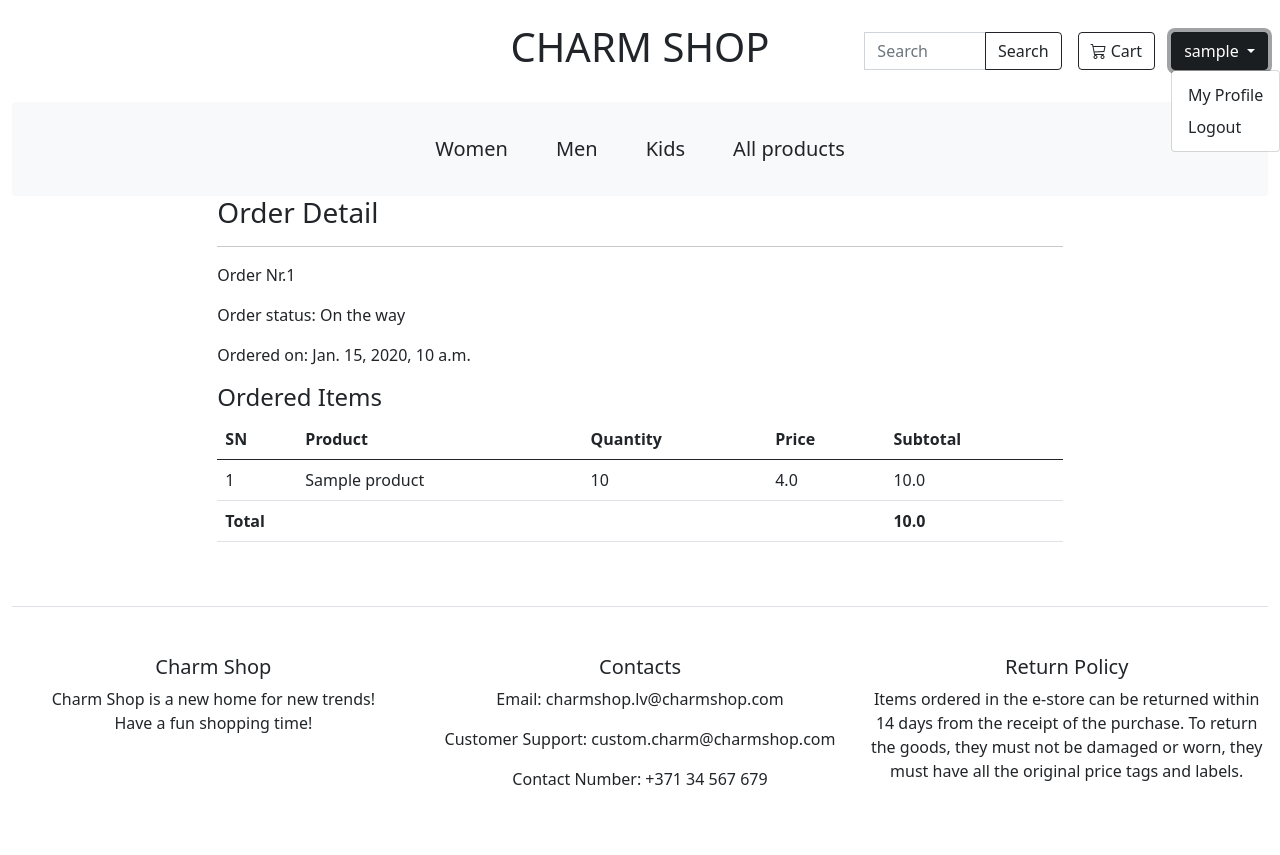
After one commit to OxanaIT/Charm_Shop, a Django app: a page that uses charm_shop/main_app/templates/main_app/base.html in a window 1280 px wide, after a click that opens the changed part. The commit adds this page. Run offline with Django 3.2, Linux system fonts and the light colour scheme; a user stored in the database is signed in; tables that the repository leaves empty hold one stand-in row (values such as "Sample post"); some libraries are stand-ins or nearby versions.

Commit message:
Create User Profile, Order History

```diff
--- a/charm_shop/main_app/models.py
+++ b/charm_shop/main_app/models.py
@@ -7,7 +7,7 @@ from django.contrib.auth.models import User
 class Customer(models.Model):
     user = models.OneToOneField(User, on_delete=models.CASCADE)
     full_name = models.CharField(max_length=200)
-    address = models.CharField(max_length=200, null=True, blank=True)
+    # address = models.CharField(max_length=200, null=True, blank=True)
     joined_on = models.DateTimeField(auto_now_add=True)
 
     def __str__(self):
@@ -85,7 +85,7 @@ class Variation(models.Model):
 class Cart(models.Model):
     customer = models.ForeignKey(
         Customer, on_delete=models.SET_NULL, null=True, blank=True)
-    total = models.PositiveIntegerField(default=0)
+    total = models.FloatField(default=0.00)
     created_at = models.DateTimeField(auto_now_add=True)
 
     # returning id of cart
@@ -97,9 +97,9 @@ class Cart(models.Model):
 class CartProduct(models.Model):
     cart = models.ForeignKey(Cart, on_delete=models.CASCADE)
     product = models.ForeignKey(Product, on_delete=models.CASCADE)
-    rate = models.PositiveIntegerField(null=True)
+    rate = models.FloatField(default=0.00)
     quantity = models.PositiveIntegerField()
-    subtotal = models.PositiveIntegerField()
+    subtotal = models.FloatField(default=0.00)
 
     def __str__(self):
         return "Cart: " + str(self.cart.id) + "CartProduct: " + str(self.id)
@@ -120,8 +120,8 @@ class Order(models.Model):
     shipping_address = models.CharField(max_length=200)
     mobile = models.CharField(max_length=10)
     email = models.EmailField(null=True, blank=True)
-    subtotal = models.PositiveIntegerField()
-    total = models.PositiveIntegerField()
+    subtotal = models.FloatField(default=0.00)
+    total = models.FloatField(default=0.00)
     order_status = models.CharField(max_length=50, choices=ORDER_STATUS)
     created_at = models.DateTimeField(auto_now_add=True)
 
--- a/charm_shop/main_app/templates/main_app/base.html
+++ b/charm_shop/main_app/templates/main_app/base.html
@@ -55,7 +55,8 @@
                         {{request.user.username}}
                 </button>
                   <div class="dropdown-menu" style="min-width: 70px" aria-labelledby="dropdownMenuButton">
-                    <a href="{% url 'userlogout' %}" class="dropdown-item">Logout</a>
+                      <a href="{% url 'user_profile' %}" class="dropdown-item">My Profile</a>
+                      <a href="{% url 'userlogout' %}" class="dropdown-item">Logout</a>
                   </div>
               </div>
               {% else %}
@@ -76,7 +77,6 @@
                 aria-controls="navbarsExample10" aria-expanded="false" aria-label="Toggle navigation">
           <span class="navbar-toggler-icon"></span>
         </button>
-
         <div class="collapse navbar-collapse justify-content-md-center" id="navbarsExample10">
           <ul class="navbar-nav">
             <li class="nav-item">
--- /dev/null
+++ b/charm_shop/main_app/templates/main_app/customer_order_detail.html
@@ -0,0 +1,48 @@
+{% extends "main_app/base.html" %}
+{% block title %}
+My Profile
+{% endblock %}
+{% block content %}
+<div class="conteiner">
+    <div class="row">
+        <div class="col-md-8 mx-auto">
+            <h3>Order Detail</h3><hr>
+            <p><span class="font-weight-bold"></span> Order Nr.{{ord_obj.id}} </p>
+            <p><span class="font-weight-bold"></span> Order status: {{ord_obj.order_status}} </p>
+            <p><span class="font-weight-bold"></span> Ordered on: {{ord_obj.created_at}} </p>
+            <h4>Ordered Items</h4>
+            <table class="table">
+                <thead>
+                <tr>
+                    <th>SN</th>
+                    <th>Product</th>
+                    <th>Quantity</th>
+                    <th>Price</th>
+                    <th>Subtotal</th>
+                </tr>
+                </thead>
+                <tbody>
+                {%  for cp in ord_obj.cart.cartproduct_set.all %}
+                <tr>
+                    <td>{{forloop.counter}}</td>
+                    <td>{{cp.product.title}}</td>
+                    <td>{{cp.quantity}}</td>
+                    <td>{{cp.rate}}</td>
+                    <td>{{cp.subtotal}}</td>
+                </tr>
+                {% endfor %}
+                <tr>
+                    <th colspan="4" class="text-right">Total</th>
+                    <th>{{ord_obj.total}}</th>
+                </tr>
+                </tbody>
+            </table>
+        </div>
+
+    </div>
+
+
+</div>
+
+
+{% endblock %}
--- a/charm_shop/main_app/templates/main_app/home.html
+++ b/charm_shop/main_app/templates/main_app/home.html
@@ -1,7 +1,7 @@
 {% extends "main_app/base.html" %} {% block title %}Home{% endblock %} {% block content %}
 <style>
     .carousel-item {
-        height: 440px;
+        height: 40%;
     }
 </style>
 
--- a/charm_shop/main_app/templates/main_app/productdetail.html
+++ b/charm_shop/main_app/templates/main_app/productdetail.html
@@ -32,7 +32,8 @@
             {% endif %}
             </form>
         </div>
-            <a href="{% url 'addtocart' product.id %}" class="btn btn-outline-dark mt-4 mb-1" style="display:block">Add To Cart</a>
+            <a href="{% url 'addtocart' product.id %}" class="btn btn-outline-dark mt-4 mb-1" style="display:block">
+                Add To Cart</a>
             <hr>
 
             <p class="text-uppercase">Description: {{ product.description }}</p>
--- a/charm_shop/main_app/templates/main_app/search.html
+++ b/charm_shop/main_app/templates/main_app/search.html
@@ -22,6 +22,7 @@ Search
                     <h4>{{result.title}}</h4>
                     <p class="text">Description: {{ result.description }}</p>
                     <p class="mt-4">Price: {{ result.price }} EUR</p>
+                    <a href="{% url 'addtocart' result.id %}" class="btn btn-success mb-3">Add To Cart</a>
                 </div>
             </div>
             {% endfor %}
--- a/charm_shop/main_app/urls.py
+++ b/charm_shop/main_app/urls.py
@@ -13,7 +13,8 @@ urlpatterns = [
     path("register/", UserRegistrationView.as_view(), name="registration"),
     path("logout/", UserLogoutView.as_view(), name="userlogout"),
     path("login/", UserLoginView.as_view(), name="userlogin"),
-
+    path("profile/", UserProfileView.as_view(), name="user_profile"),
+    path('profile/order-<int:pk>/', CustomerOrderDetailView.as_view(), name='customer_order_detail'),
     path("category/", views.sub_items, name="subitem"),
 
 
@@ -25,7 +26,8 @@ urlpatterns = [
     path('add-to-cart-<int:pro_id>/', AddToCartView.as_view(), name="addtocart"),
     path('my-cart/', MyCartView.as_view(), name="mycart"),
     path('manage-cart/<int:cp_id>/', ManageCartView.as_view(), name="managecart"),
-    path('checkout/', views.checkout, name="checkout"),
+    path('checkout/', CheckoutView.as_view(), name="checkout"),
+
 
     path('search/', SearchView.as_view(), name='search')
 
--- a/charm_shop/main_app/views.py
+++ b/charm_shop/main_app/views.py
@@ -1,10 +1,21 @@
-from django.views.generic import View, TemplateView, CreateView, FormView
+from django.views.generic import View, TemplateView, CreateView, FormView, DetailView
 from django.shortcuts import render, redirect
 from django.contrib.auth import authenticate, login, logout
 from .models import *
-from .forms import UserRegistrationForm, UserLoginForm
+from .forms import UserRegistrationForm, UserLoginForm, CheckoutForm
 from django.urls import reverse_lazy
 from django.db.models import Q
+
+
+class AssignCustomer(object):
+    def dispatch(self, request, *args, **kwargs):
+        cart_id = request.session.get("cart_id")
+        if cart_id:
+            cart_obj = Cart.objects.get(id=cart_id)
+            if request.user.is_authenticated and request.user.customer:
+                cart_obj.customer = request.user.customer
+                cart_obj.save()
+        return super().dispatch(request, *args, **kwargs)
 
 
 def home_page(request):
@@ -48,7 +59,7 @@ def all_products(request):
     return render(request, 'main_app/all_products.html', context)
 
 
-class ProductDetailView(TemplateView):
+class ProductDetailView(AssignCustomer, TemplateView):
     template_name = "main_app/productdetail.html"
 
     # dynamic content is not present, we have to send it from our backend
@@ -63,7 +74,7 @@ class ProductDetailView(TemplateView):
         return context
 
 
-class SearchView(TemplateView):
+class SearchView(AssignCustomer, TemplateView):
     template_name = 'main_app/search.html'
 
     def get_context_data(self, **kwargs):
@@ -126,7 +137,7 @@ class UserLoginView(FormView):
             return self.success_url
 
 
-class AddToCartView(TemplateView):
+class AddToCartView(AssignCustomer, TemplateView):
     template_name = "main_app/addtocart.html"
 
     def get_context_data(self, **kwargs):
@@ -169,7 +180,7 @@ class AddToCartView(TemplateView):
         return context
 
 
-class ManageCartView(View):
+class ManageCartView(AssignCustomer, View):
     def get(self, request, *args, **kwargs):
         cp_id = self.kwargs["cp_id"]
         action = request.GET.get("action")
@@ -204,7 +215,7 @@ class ManageCartView(View):
         return redirect("mycart")
 
 
-class MyCartView(TemplateView):
+class MyCartView(AssignCustomer, TemplateView):
     template_name = "main_app/cart.html"
 
     def get_context_data(self, **kwargs):
@@ -219,12 +230,40 @@ class MyCartView(TemplateView):
         return context
 
 
-def checkout(request):
-    if request.user.is_authenticated and request.user.customer:
-        pass
-    else:
-        return redirect("/login/?next=/my-cart/")
-    return render(request, 'main_app/checkout.html')
+class CheckoutView(AssignCustomer, CreateView):
+    template_name = "main_app/checkout.html"
+    form_class = CheckoutForm
+    success_url = reverse_lazy("home")
+
+    def dispatch(self, request, *args, **kwargs):
+        if request.user.is_authenticated and request.user.customer:
+            pass
+        else:
+            return redirect("/login/?next=/checkout/")
+        return super().dispatch(request, *args, **kwargs)
+
+    def get_context_data(self, **kwargs):
+        context = super().get_context_data(**kwargs)
+        cart_id = self.request.session.get('cart_id', None)
+        if cart_id:
+            cart_obj = Cart.objects.get(id=cart_id)
+        else:
+            cart_obj = None
+        context['cart'] = cart_obj
+        return context
+
+    def form_valid(self, form):
+        cart_id = self.request.session.get("cart_id")
+        if cart_id:
+            cart_obj = Cart.objects.get(id=cart_id)
+            form.instance.cart = cart_obj
+            form.instance.subtotal = cart_obj.total
+            form.instance.total = cart_obj.total
+            form.instance.order_status = "Order Received"
+            del self.request.session['cart_id']
+        else:
+            return redirect("home")
+        return super().form_valid(form)
 
 
 def womencateg(request, data=None):
@@ -251,3 +290,35 @@ def kidcateg(request, data=None):
     elif data == 'winters-clothing' or 'summer-wear' or 'footwear' or 'accessories' or 'pyjamas':
         kidcat = Product.objects.filter(category__title="Kids", sub_category__slug=data)
     return render(request, 'main_app/winteritems.html', {'kidcat': kidcat})
+
+
+class UserProfileView(AssignCustomer, TemplateView):
+    template_name = 'main_app/user_profile.html'
+
+    def dispatch(self, request, *args, **kwargs):
+        if request.user.is_authenticated and request.user.customer:
+            pass
+        else:
+            return redirect("/login/?next=/checkout/")
+        return super().dispatch(request, *args, **kwargs)
+
+    def get_context_data(self, **kwargs):
+        context = super().get_context_data(**kwargs)
+        customer = self.request.user.customer
+        context['customer'] = customer
+        orders = Order.objects.filter(cart__customer=customer)
+        context['orders'] = orders
+        return context
+
+
+class CustomerOrderDetailView(DetailView):
+    template_name = 'main_app/customer_order_detail.html'
+    model = Order
+    context_object_name = 'ord_obj'
+
+    def dispatch(self, request, *args, **kwargs):
+        if request.user.is_authenticated and request.user.customer:
+            pass
+        else:
+            return redirect("/login/?next=/checkout/")
+        return super().dispatch(request, *args, **kwargs)
```
Also changed, not shown: charm_shop/charm_shop/settings.py (+9 -0 lines), charm_shop/main_app/forms.py (+8 -1 lines), charm_shop/main_app/templates/main_app/all_products.html (+11 -9 lines), charm_shop/main_app/templates/main_app/cart.html (+4 -7 lines), charm_shop/main_app/templates/main_app/checkout.html (+49 -4 lines), charm_shop/main_app/templates/main_app/kids.html (+11 -9 lines), charm_shop/main_app/templates/main_app/men.html (+10 -8 lines), charm_shop/main_app/templates/main_app/subitem.html (+11 -10 lines), charm_shop/main_app/templates/main_app/user_profile.html (added, +42 -0 lines), charm_shop/main_app/templates/main_app/winteritems.html (+33 -27 lines), charm_shop/main_app/templates/main_app/women.html (+10 -8 lines).
